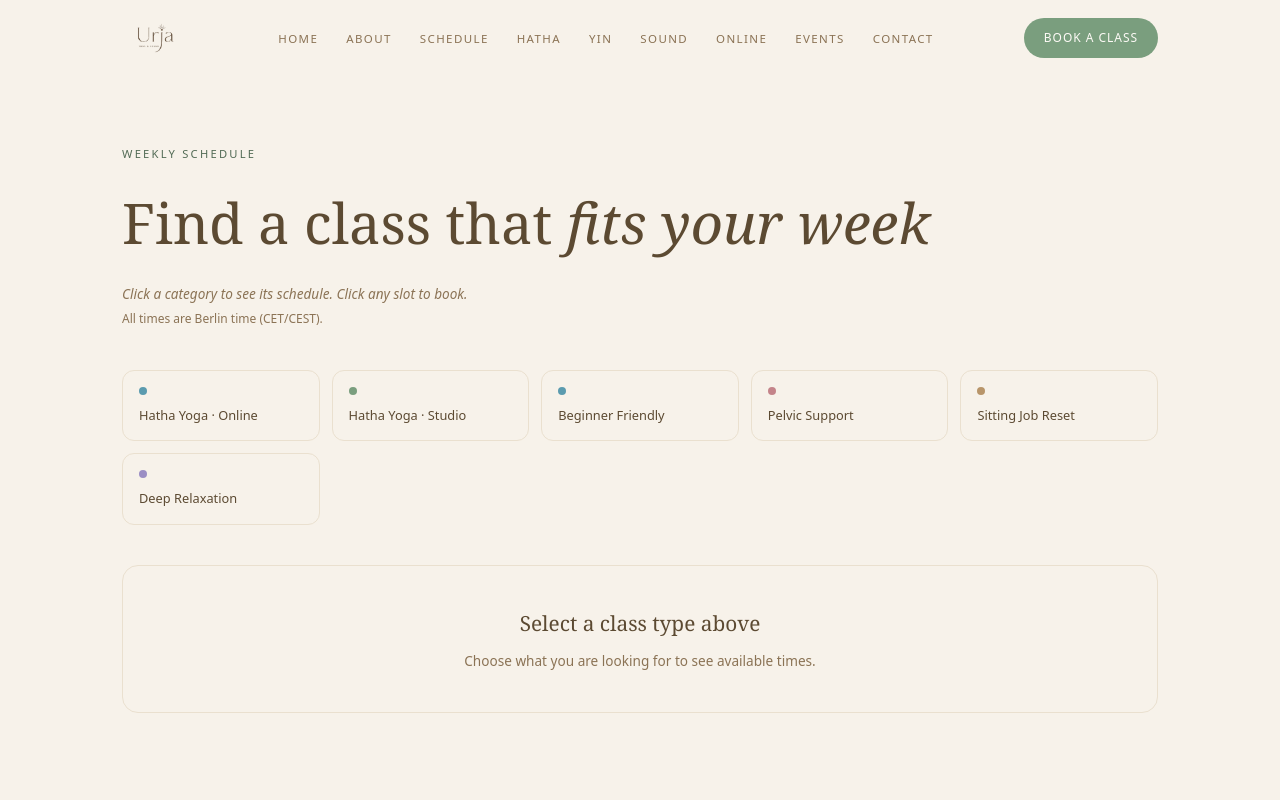
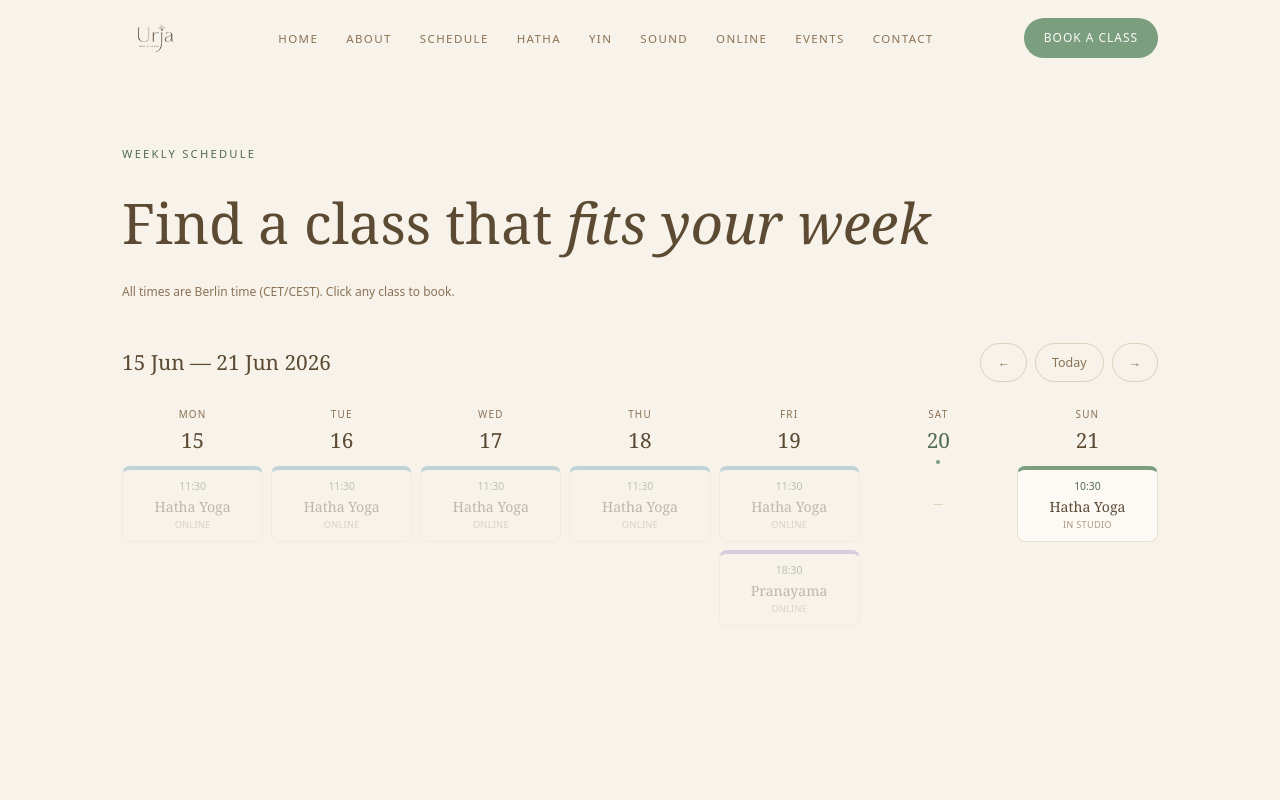
Before and after one commit to Urja/yoga, a Next.js app: page /schedule in a window 1280 px wide. Shown: the top 800 px of the page. Built offline with nearby package versions, Linux system fonts and the light colour scheme.

Commit message:
Simplify schedule, add Pranayama Friday, remove studio unlimited, update workshop image, add gitignore

```diff
--- a/app/events/page.tsx
+++ b/app/events/page.tsx
@@ -16,7 +16,7 @@ export default function EventsPage() {
           <p className="text-[0.7rem] font-medium tracking-[0.2em] uppercase text-[#526B55] mb-8">Upcoming</p>
           <div className="bg-[#F7F2EA] border border-[#EAE0CF] rounded-2xl overflow-hidden">
             <div className="aspect-[16/6] relative overflow-hidden bg-[#3D4A2E]">
-              <img src="/images/workshop20sep.jpg" alt="Hatha Yoga Practice & Philosophy Workshop" className="w-full h-full object-cover object-[center_75%] opacity-90" />
+              <img src="/images/workshop20sep_eventbrite_2160x1080.jpg" alt="Hatha Yoga Practice & Philosophy Workshop" className="w-full h-full object-cover object-center opacity-90" />
               <div className="absolute inset-0 bg-gradient-to-t from-[#3D4A2E]/70 to-transparent" />
               <span className="absolute top-4 left-4 text-[0.6rem] font-medium tracking-[0.15em] uppercase bg-white/80 text-[#526B55] px-3 py-1 rounded-full">Workshop</span>
             </div>
--- a/app/hatha/page.tsx
+++ b/app/hatha/page.tsx
@@ -78,7 +78,7 @@ export default function HathaPage() {
               ['Trial', 'First class only', '€8 online · €10 studio'],
               ['Drop-In', 'Per class', '€15 online · €18 studio'],
               ['Weekly', '1× per week / month', '€48 online · €60 studio /mo'],
-              ['Monthly', 'Unlimited', '€150 online · €200 studio /mo'],
+              ['Unlimited', 'Online only', '€150 /mo'],
             ].map(([label, detail, price]) => (
               <div key={label} className="flex items-center justify-between px-4 py-3 rounded-lg bg-[#FDFAF6] border border-[#EAE0CF] text-[0.85rem]">
                 <span>
--- a/app/schedule/page.tsx
+++ b/app/schedule/page.tsx
@@ -5,50 +5,11 @@ import { CLASS_TEMPLATES, RECURRING_SLOTS, type ClassTemplate } from '@/lib/sche
 const DAY_NAMES = ['Mon','Tue','Wed','Thu','Fri','Sat','Sun']
 const MONTHS = ['Jan','Feb','Mar','Apr','May','Jun','Jul','Aug','Sep','Oct','Nov','Dec']
 
-const CATEGORIES = [
-  {
-    id: 'hatha-online',
-    label: 'Hatha Yoga · Online',
-    desc: 'Traditional postures and conscious breathing, taught slowly. Join from home via Google Meet.',
-    templateIds: ['h-online'],
-    color: '#5B9BAF',
-  },
-  {
-    id: 'hatha-studio',
-    label: 'Hatha Yoga · Studio',
-    desc: 'Traditional postures and conscious breathing in the studio — Barnimblick 21, Ahrensfelde.',
-    templateIds: ['h-studio'],
-    color: '#7A9E7E',
-  },
-  {
-    id: 'beginner',
-    label: 'Beginner Friendly',
-    desc: 'Slower pace, more explanation — perfect if you are new to yoga.',
-    templateIds: ['h-beginner-online', 'h-beginner-studio'],
-    color: '#5B9BAF',
-  },
-  {
-    id: 'pelvic',
-    label: 'Pelvic Support',
-    desc: 'Hatha Yoga with a focus on pelvic floor awareness and strength.',
-    templateIds: ['h-pelvic-online', 'h-pelvic-studio'],
-    color: '#C4848A',
-  },
-  {
-    id: 'sitting',
-    label: 'Sitting Job Reset',
-    desc: 'For desk workers — releases tight hips, back, shoulders and neck built up from a day of sitting.',
-    templateIds: ['sitting-online'],
-    color: '#B8956A',
-  },
-  {
-    id: 'relaxation',
-    label: 'Deep Relaxation',
-    desc: 'Yin poses with Himalayan singing bowls — for deep rest and nervous system restoration.',
-    templateIds: ['yin'],
-    color: '#9B8EC4',
-  },
-]
+const TEMPLATE_COLORS: Record<string, string> = {
+  'h-online':  '#5B9BAF',
+  'h-studio':  '#7A9E7E',
+  'pranayama': '#9B8EC4',
+}
 
 function getMondayOf(weekOffset: number): Date {
   const today = new Date()
@@ -67,7 +28,6 @@ interface ModalData {
 }
 
 export default function SchedulePage() {
-  const [activeCat, setActiveCat] = useState<string | null>(null)
   const [weekOffset, setWeekOffset] = useState(0)
   const [modal, setModal] = useState<ModalData | null>(null)
 
@@ -75,14 +35,6 @@ export default function SchedulePage() {
   const endSun = new Date(monday); endSun.setDate(monday.getDate() + 6)
   const weekLabel = `${monday.getDate()} ${MONTHS[monday.getMonth()]} — ${endSun.getDate()} ${MONTHS[endSun.getMonth()]} ${endSun.getFullYear()}`
   const today = new Date(); today.setHours(0,0,0,0)
-
-  const cat = CATEGORIES.find(c => c.id === activeCat)
-
-  const filteredSlots = (dayIndex: number) => {
-    const slots = RECURRING_SLOTS.filter(r => r.dayOfWeek === dayIndex)
-    if (!cat) return slots.sort((a,b) => a.time.localeCompare(b.time))
-    return slots.filter(r => cat.templateIds.includes(r.templateId)).sort((a,b) => a.time.localeCompare(b.time))
-  }
 
   return (
     <main className="pt-36 pb-24">
@@ -93,41 +45,9 @@ export default function SchedulePage() {
           <h1 className="font-serif text-[clamp(2.2rem,5vw,3.5rem)] font-light text-[#5C4A32] mb-3">
             Find a class that <em>fits your week</em>
           </h1>
-          <p className="text-[0.85rem] text-[#8B7355] italic">Click a category to see its schedule. Click any slot to book.</p>
-          <p className="text-[0.75rem] text-[#8B7355] mt-1">All times are Berlin time (CET/CEST).</p>
+          <p className="text-[0.75rem] text-[#8B7355] mt-1">All times are Berlin time (CET/CEST). Click any class to book.</p>
         </div>
 
-        {/* Category selector */}
-        <div className="grid grid-cols-2 md:grid-cols-3 lg:grid-cols-5 gap-3 mb-10">
-          {CATEGORIES.map(c => (
-            <button
-              key={c.id}
-              onClick={() => setActiveCat(activeCat === c.id ? null : c.id)}
-              className={`text-left rounded-xl border p-4 transition-all ${
-                activeCat === c.id
-                  ? 'border-transparent text-white shadow-md'
-                  : 'bg-[#F7F2EA] border-[#EAE0CF] text-[#5C4A32] hover:border-[#A8C5AB]'
-              }`}
-              style={activeCat === c.id ? { background: c.color } : {}}
-            >
-              <div className="w-2 h-2 rounded-full mb-3" style={{ background: activeCat === c.id ? 'rgba(255,255,255,0.6)' : c.color }} />
-              <p className="font-medium text-[0.8rem] leading-snug">{c.label}</p>
-              {activeCat === c.id && (
-                <p className="text-[0.7rem] mt-1.5 opacity-80 leading-snug">{c.desc}</p>
-              )}
-            </button>
-          ))}
-        </div>
-
-        {!activeCat && (
-          <div className="bg-[#F7F2EA] border border-[#EAE0CF] rounded-2xl px-8 py-10 text-center mb-10">
-            <p className="font-serif text-[1.3rem] font-light text-[#5C4A32] mb-2">Select a class type above</p>
-            <p className="text-[0.85rem] text-[#8B7355]">Choose what you are looking for to see available times.</p>
-          </div>
-        )}
-
-        {activeCat && (
-          <>
         {/* Week navigation */}
         <div className="flex items-center justify-between mb-6 flex-wrap gap-4">
           <span className="font-serif text-[1.3rem] font-light text-[#5C4A32]">{weekLabel}</span>
@@ -150,7 +70,7 @@ export default function SchedulePage() {
             const date = new Date(monday); date.setDate(monday.getDate() + d)
             const isToday = date.getTime() === today.getTime()
             const isPast = date < today
-                const slots = filteredSlots(d)
+            const slots = RECURRING_SLOTS.filter(r => r.dayOfWeek === d).sort((a, b) => a.time.localeCompare(b.time))
 
             return (
               <div key={d} className="min-w-0">
@@ -164,13 +84,14 @@ export default function SchedulePage() {
                 )}
                 {slots.map(slot => {
                   const tpl = CLASS_TEMPLATES.find(t => t.id === slot.templateId)!
+                  const color = TEMPLATE_COLORS[slot.templateId] ?? '#8B7355'
                   return (
                     <div
                       key={slot.time}
                       onClick={() => !isPast && setModal({ tpl, time: slot.time, date: `${dayName} ${date.getDate()} ${MONTHS[date.getMonth()]}` })}
                       className={`border border-[#EAE0CF] border-t-4 rounded-lg p-2 mb-2 text-center transition-all
                         ${isPast ? 'bg-[#F7F2EA] opacity-35 cursor-default' : 'bg-[#FDFAF6] cursor-pointer hover:-translate-y-0.5 hover:shadow-md'}`}
-                          style={{ borderTopColor: cat?.color }}
+                      style={{ borderTopColor: color }}
                     >
                       <p className="text-[0.65rem] font-medium text-[#526B55] mb-0.5">{slot.time}</p>
                       <p className="font-serif text-[0.88rem] text-[#5C4A32] leading-tight">{tpl.name}</p>
@@ -182,8 +103,6 @@ export default function SchedulePage() {
             )
           })}
         </div>
-          </>
-        )}
       </div>
 
       {/* Modal */}
@@ -206,43 +125,27 @@ export default function SchedulePage() {
               ))}
               <div className="border-t border-[#EAE0CF] pt-2 mt-2 space-y-1">
                 {modal.tpl.mode === 'Online' ? (
-                  <>
-                    {[['Trial','€8'],['Drop-in','€15'],['4-Class Pass','€48 / month'],['Unlimited Membership','€150 / month']].map(([label, price]) => (
+                  [['Trial','€8'],['Drop-in','€15'],['4-Class Pass','€48 / month'],['Unlimited Membership','€150 / month']].map(([label, price]) => (
                     <div key={label} className="flex justify-between text-[0.82rem]">
                       <span className="text-[#8B7355]">{label}</span>
                       <span className="font-medium text-[#5C4A32]">{price}</span>
                     </div>
-                    ))}
-                  </>
-                ) : modal.tpl.type === 'yin' ? (
-                  <>
-                    {[['Trial','€12'],['Drop-in','€20'],['Regular rate','€16 / session']].map(([label, price]) => (
+                  ))
+                ) : (
+                  [['Trial','€10'],['Drop-in','€18'],['4-Class Pass','€60 / month']].map(([label, price]) => (
                     <div key={label} className="flex justify-between text-[0.82rem]">
                       <span className="text-[#8B7355]">{label}</span>
                       <span className="font-medium text-[#5C4A32]">{price}</span>
                     </div>
-                    ))}
-                  </>
-                ) : (
-                  <>
-                    {[['Trial','€10'],['Drop-in','€18'],['4-Class Pass','€60 / month'],['Unlimited Membership','€200 / month']].map(([label, price]) => (
-                      <div key={label} className="flex justify-between text-[0.82rem]">
-                        <span className="text-[#8B7355]">{label}</span>
-                        <span className="font-medium text-[#5C4A32]">{price}</span>
-                      </div>
-                    ))}
-                  </>
+                  ))
                 )}
               </div>
             </div>
             <div className="bg-[#5C4A32] rounded-lg px-4 py-3 mb-3 text-[0.78rem] text-[#F7F2EA] leading-relaxed">
-              {modal.tpl.type === 'yin' ? (
-                <>💡 <span className="font-medium">Reduced rate available</span> — book regularly and pay €16 per session instead of €20. Ask via WhatsApp.</>
-              ) : modal.tpl.mode === 'Online' ? (
-                <>💡 <span className="font-medium">Passes available</span> — Weekly 4 classes €48/mo · Unlimited €150/mo. Ask via WhatsApp for details.</>
-              ) : (
-                <>💡 <span className="font-medium">Passes available</span> — Weekly 4 classes €60/mo · Unlimited €200/mo. Ask via WhatsApp for details.</>
-              )}
+              {modal.tpl.mode === 'Online'
+                ? <>💡 <span className="font-medium">Passes available</span> — 4 classes €48/mo · Unlimited €150/mo. Ask via WhatsApp.</>
+                : <>💡 <span className="font-medium">Pass available</span> — 4 classes €60/mo. Ask via WhatsApp for details.</>
+              }
             </div>
             <div className="space-y-3">
               <a
--- a/components/Offerings.tsx
+++ b/components/Offerings.tsx
@@ -58,7 +58,7 @@ export default function Offerings() {
                   ['Trial', 'First class', null, p.trial],
                   ['Drop-In', 'Per class', null, p.dropIn],
                   ['Weekly', null, 'Popular', p.weekly],
-                  ['Monthly', 'Unlimited', null, p.monthly],
+                  ...(mode === 'online' ? [['Monthly', 'Unlimited', null, p.monthly] as const] : []),
                 ] as const).map(([label, detail, badge, price]) => (
                   <div key={label} className={`flex items-center justify-between px-3 py-2 rounded-lg text-[0.72rem] ${badge ? 'bg-[#E8F0E9] border border-[#7A9E7E]' : 'bg-[#FDFAF6] border border-[#EAE0CF]'}`}>
                     <span className="flex gap-2 items-center text-[#8B7355] font-medium uppercase tracking-wide">
--- a/lib/schedule.ts
+++ b/lib/schedule.ts
@@ -1,4 +1,4 @@
-export type ClassType = 'hatha' | 'yin' | 'personal' | 'sitting'
+export type ClassType = 'hatha' | 'yin' | 'personal' | 'sitting' | 'pranayama'
 
 export interface ClassTemplate {
   id: string
@@ -18,43 +18,22 @@ export interface RecurringSlot {
 }
 
 export const CLASS_TEMPLATES: ClassTemplate[] = [
-  { id: 'h-online',         type: 'hatha', name: 'Hatha Yoga',          mode: 'Online',    duration: '45 min', price: '€15 / trial €8',  desc: 'Traditional Hatha — postures and conscious breathing, taught slowly.', waMsg: 'Hi! I would like to book a Hatha Yoga class (online).' },
-  { id: 'h-studio',         type: 'hatha', name: 'Hatha Yoga',          mode: 'In Studio', duration: '45 min', price: '€18 / trial €10', desc: 'Traditional Hatha in the studio in Barnimblick 21, Ahrensfelde.', waMsg: 'Hi! I would like to book an in-studio Hatha Yoga class.' },
-  { id: 'h-beginner-studio',type: 'hatha', name: 'Beginner Hatha',      mode: 'In Studio', duration: '45 min', price: '€18 / trial €10', desc: 'Hatha Yoga for complete beginners — slower pace, more explanation, same care. Studio in Barnimblick 21, Ahrensfelde.', waMsg: 'Hi! I would like to book a Beginner Hatha Yoga class (in studio).' },
-  { id: 'h-beginner-online', type: 'hatha', name: 'Beginner Hatha',     mode: 'Online',    duration: '45 min', price: '€15 / trial €8',  desc: 'Hatha Yoga for complete beginners — slower pace, more explanation, same care. Online via Google Meet.', waMsg: 'Hi! I would like to book a Beginner Hatha Yoga class (online).' },
-  { id: 'h-pelvic-online',  type: 'hatha', name: 'Pelvic Floor Yoga', mode: 'Online',    duration: '45 min', price: '€15 / trial €8',  desc: 'Hatha Yoga with a focus on pelvic floor awareness and strength — suitable for all levels. Online via Google Meet.', waMsg: 'Hi! I would like to book a Pelvic Floor Yoga class (online).' },
-  { id: 'h-pelvic-studio', type: 'hatha', name: 'Pelvic Floor Yoga', mode: 'In Studio', duration: '45 min', price: '€18 / trial €10', desc: 'Hatha Yoga with a focus on pelvic floor awareness and strength — suitable for all levels. Studio in Barnimblick 21, Ahrensfelde.', waMsg: 'Hi! I would like to book a Pelvic Floor Yoga class (in studio).' },
-  { id: 'sitting-online',  type: 'sitting',  name: 'Sitting Job Reset',      mode: 'Online', duration: '45 min', price: '€15 / trial €8', desc: 'Yoga designed for people with desk jobs — targeting tight hips, lower back, shoulders and neck. Online via Google Meet.', waMsg: 'Hi! I would like to book a Sitting Job Reset class (online).' },
-  { id: 'yin',              type: 'yin',   name: 'Deep Relaxation',     mode: 'In Studio', duration: '45 min', price: '€20 / trial €12', desc: 'Yin poses held for several minutes with Himalayan singing bowl resonance.', waMsg: 'Hi! I would like to book a Deep Relaxation session.' },
+  { id: 'h-online',   type: 'hatha',     name: 'Hatha Yoga',  mode: 'Online',    duration: '45 min', price: '€15 / trial €8',  desc: 'Traditional Hatha — postures and conscious breathing, taught slowly. Join via Google Meet.', waMsg: 'Hi! I would like to book a Hatha Yoga class (online).' },
+  { id: 'h-studio',   type: 'hatha',     name: 'Hatha Yoga',  mode: 'In Studio', duration: '45 min', price: '€18 / trial €10', desc: 'Traditional Hatha in the studio in Barnimblick 21, Ahrensfelde.', waMsg: 'Hi! I would like to book an in-studio Hatha Yoga class.' },
+  { id: 'pranayama',  type: 'pranayama', name: 'Pranayama',   mode: 'Online',    duration: '45 min', price: '€15 / trial €8',  desc: 'Foundational breathing practices from the Hatha tradition — exploring their purpose, effects, and place on the yogic path. Join via Google Meet.', waMsg: 'Hi! I would like to book a Pranayama class (online).' },
 ]
 
 export const RECURRING_SLOTS: RecurringSlot[] = [
-  // Online class — every day 11:30–12:15
+  // Hatha Yoga online — Mon to Fri 11:30
   { dayOfWeek: 0, time: '11:30', templateId: 'h-online' },
   { dayOfWeek: 1, time: '11:30', templateId: 'h-online' },
   { dayOfWeek: 2, time: '11:30', templateId: 'h-online' },
   { dayOfWeek: 3, time: '11:30', templateId: 'h-online' },
   { dayOfWeek: 4, time: '11:30', templateId: 'h-online' },
 
-  // Hatha Yoga in studio — Mon, Wed, Fri, Sat, Sun 10:30–11:15
-  { dayOfWeek: 0, time: '10:30', templateId: 'h-studio' },
-  { dayOfWeek: 2, time: '10:30', templateId: 'h-studio' },
-  { dayOfWeek: 4, time: '10:30', templateId: 'h-pelvic-studio' },
-  { dayOfWeek: 5, time: '10:30', templateId: 'h-beginner-studio' },
+  // Hatha Yoga in studio — Sunday 10:30
   { dayOfWeek: 6, time: '10:30', templateId: 'h-studio' },
 
-  // Deep Relaxation — Tue, Thu 10:30 & Sun 14:00
-  { dayOfWeek: 1, time: '10:30', templateId: 'yin' },
-  { dayOfWeek: 3, time: '10:30', templateId: 'yin' },
-  { dayOfWeek: 6, time: '14:00', templateId: 'yin' },
-
-  // Evening in studio — Mon, Wed 19:00 Sitting Job Reset, Fri Pelvic Floor
-  { dayOfWeek: 0, time: '19:00', templateId: 'sitting-online' },
-  { dayOfWeek: 2, time: '19:00', templateId: 'sitting-online' },
-  { dayOfWeek: 4, time: '19:00', templateId: 'h-pelvic-studio' },
-
-  // Evening Hatha online — Mon, Wed, Fri 20:00–20:45
-  { dayOfWeek: 0, time: '20:00', templateId: 'h-beginner-online' },
-  { dayOfWeek: 2, time: '20:00', templateId: 'h-beginner-online' },
-  { dayOfWeek: 4, time: '20:00', templateId: 'h-pelvic-online' },
+  // Pranayama online — Friday 18:30
+  { dayOfWeek: 4, time: '18:30', templateId: 'pranayama' },
 ]
```
Also changed, not shown: 1 other file (tests, documents, lock files or other folders). Lines whose indentation alone changed are shown as unchanged.
